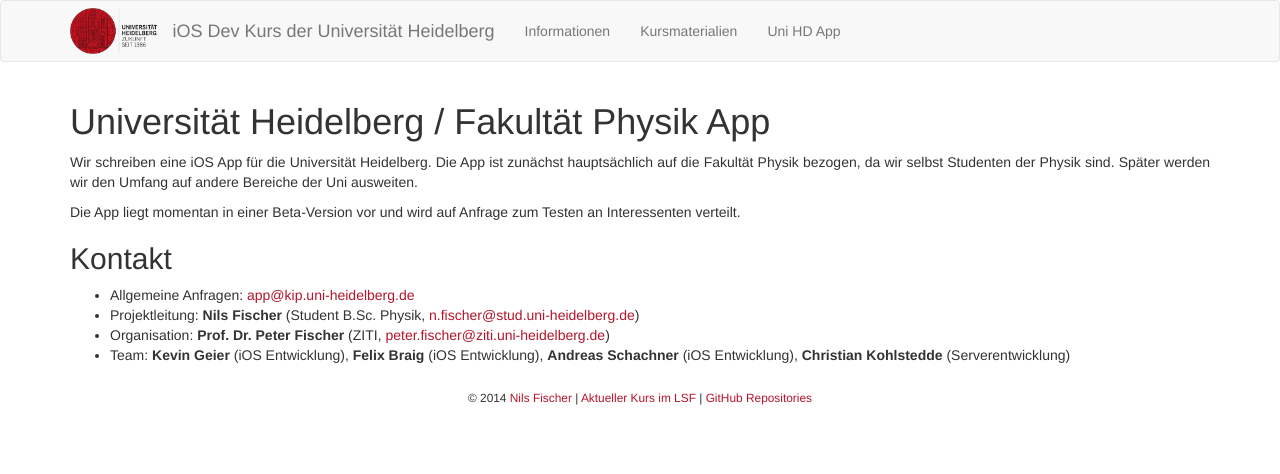
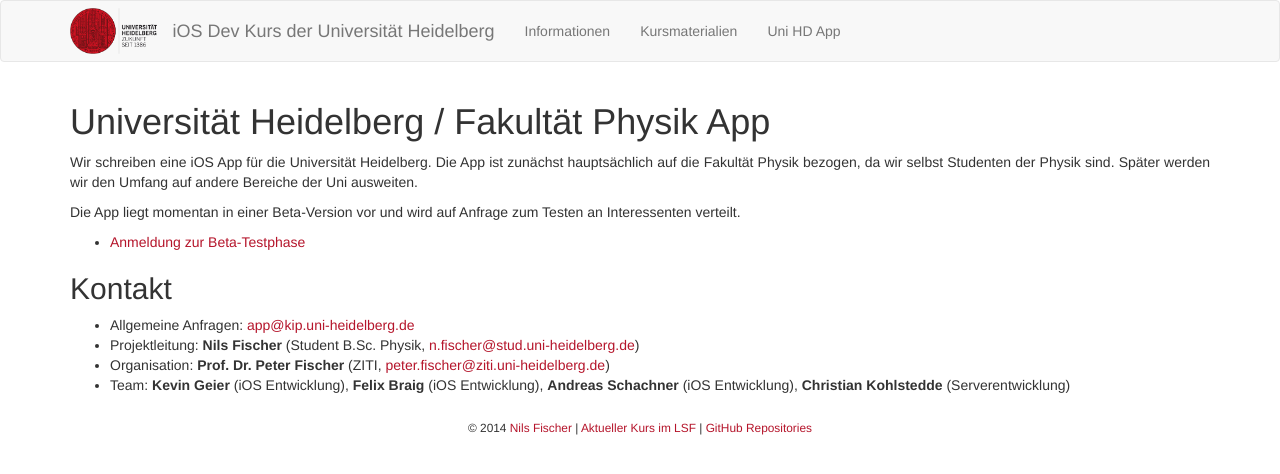
Before and after one commit to iOS-Dev-Kurs/iOS-Dev-Kurs.github.io, a Jekyll site: the page built from uni-hd-app/index.md, in a window 1280 px wide. Shown: the top 474 px of the page. Built offline with Jekyll 4.4.1, drawn with Linux system fonts in a browser that asks for light colours; Markdown is read by kramdown in place of the engine named in the settings.

Commit message:
added beta link

```diff
--- a/uni-hd-app/index.md
+++ b/uni-hd-app/index.md
@@ -7,6 +7,8 @@
 
 Die App liegt momentan in einer Beta-Version vor und wird auf Anfrage zum Testen an Interessenten verteilt.
 
+- [Anmeldung zur Beta-Testphase](https://docs.google.com/forms/d/1zW6QRgKwEQ5rks8A4rfCZTnUmRVjyF_Ev4Sonlj-d5E/viewform?usp=send_form)
+
 ## Kontakt
 
 - Allgemeine Anfragen: [app@kip.uni-heidelberg.de](mailto:app@kip.uni-heidelberg.de)
```
